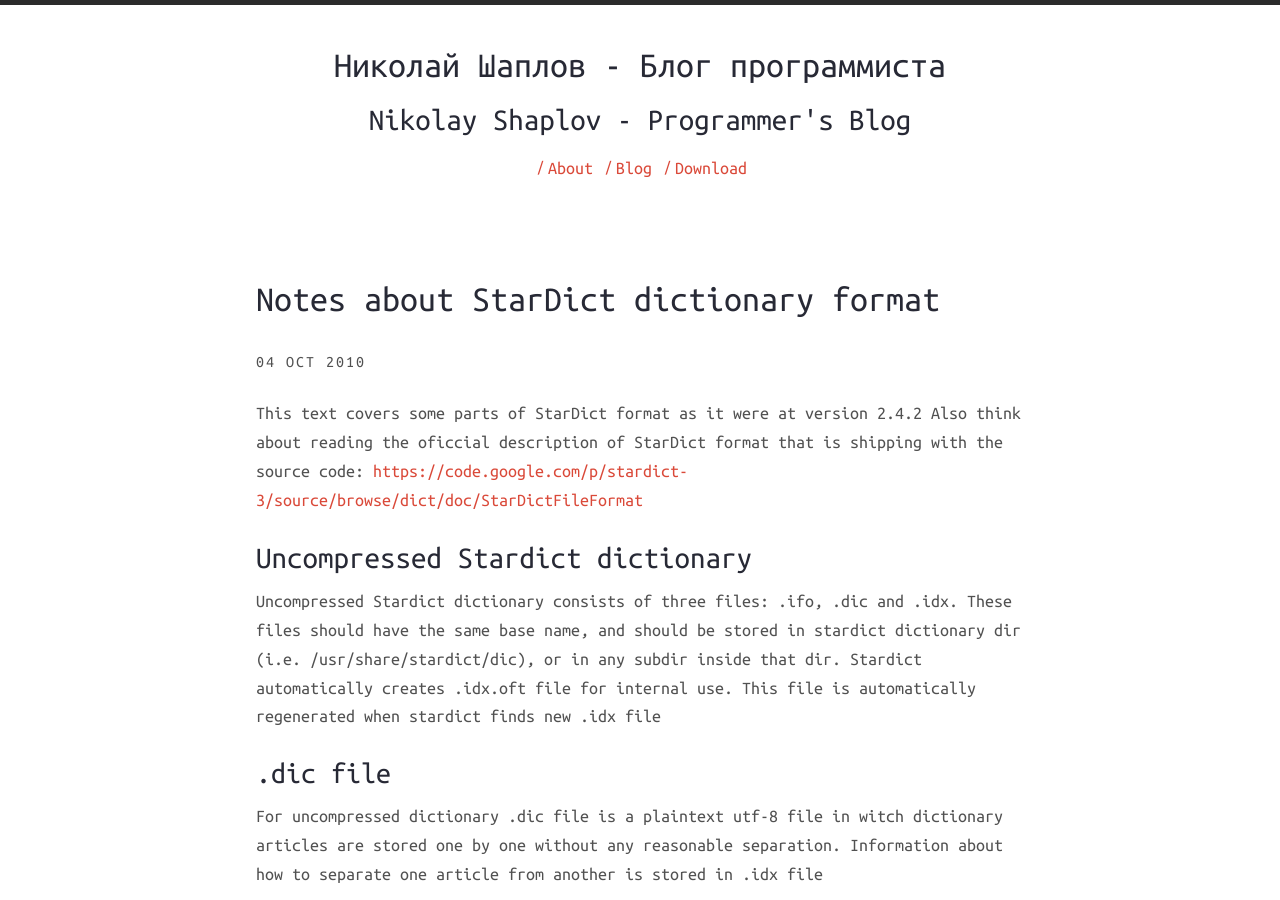
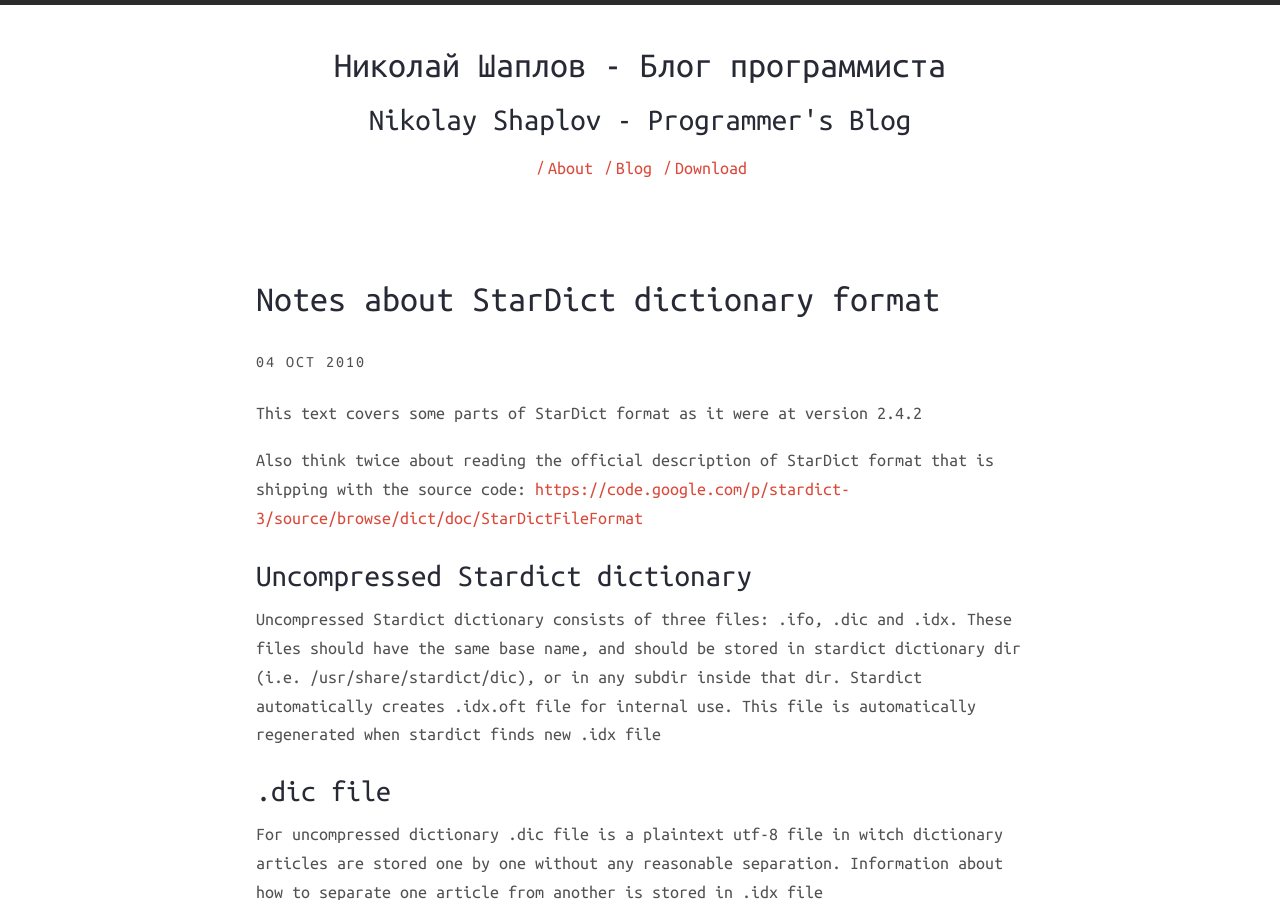
Before and after one commit to dhyannataraj/dhyannataraj.github.io, a Jekyll site: the page built from _posts/2010-10-04-Notes-about-stardict-dictionry-format.markdown, in a window 1280 px wide and 900 px high. Built offline with Jekyll 4.4.1, drawn with Linux system fonts in a browser that asks for light colours; nearby versions of some CDN libraries.

Commit message:
Update 2010-10-04-Notes-about-stardict-dictionry-format.markdown

```diff
--- a/_posts/2010-10-04-Notes-about-stardict-dictionry-format.markdown
+++ b/_posts/2010-10-04-Notes-about-stardict-dictionry-format.markdown
@@ -8,7 +8,8 @@ categories:
 ---
 
 This text covers some parts of StarDict format as it were at version 2.4.2
-Also think about reading the oficcial description of StarDict format that is shipping with the source code:
+
+Also think twice about reading the official description of StarDict format that is shipping with the source code:
 [https://code.google.com/p/stardict-3/source/browse/dict/doc/StarDictFileFormat](https://code.google.com/p/stardict-3/source/browse/dict/doc/StarDictFileFormat)
 
 ## Uncompressed Stardict dictionary
```
